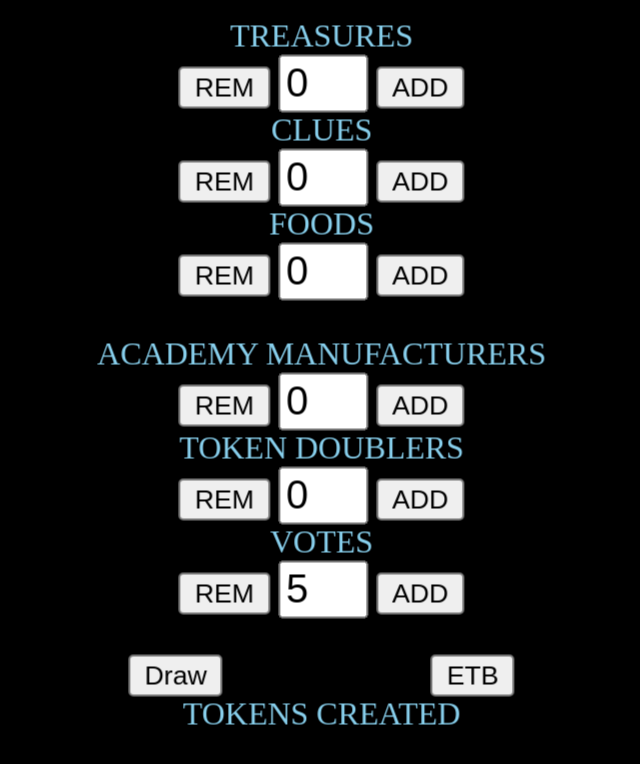
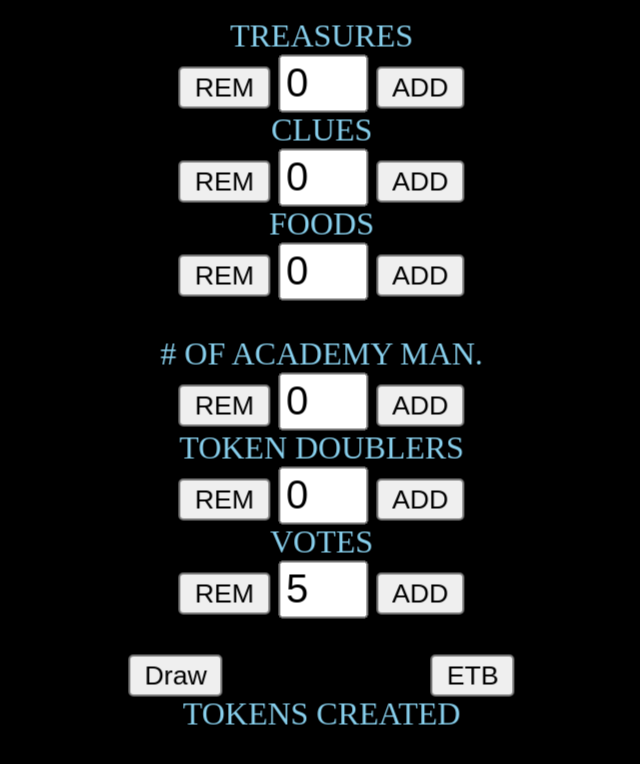
Before and after one commit to Baltharu5/TivitTokenTracker, a plain HTML site: page index.html in a window 1280 px wide. Shown: the top 764 px of the page, without its empty margins (301-941 px from the left). Drawn offline with Linux system fonts and the light colour scheme.

Commit message:
Update index.html

```diff
--- a/index.html
+++ b/index.html
@@ -86,7 +86,7 @@ input[type="text"]
 <br>
 <br>
 
-                   <p style="color: skyblue">ACADEMY MANUFACTURERS</p>
+                   <p style="color: skyblue"># OF ACADEMY MAN.</p>
     <button id="RemoveAM" type="button">REM</button>
 
       <input type="text" id="am" name="am" size="1">
```
